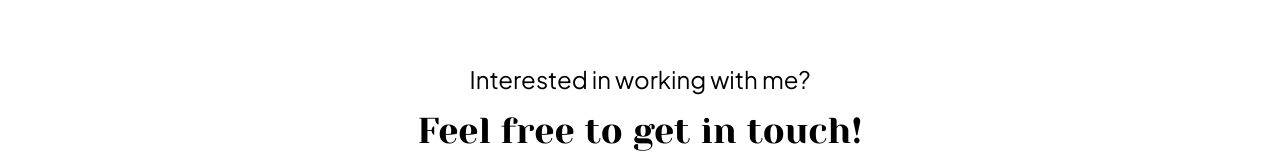
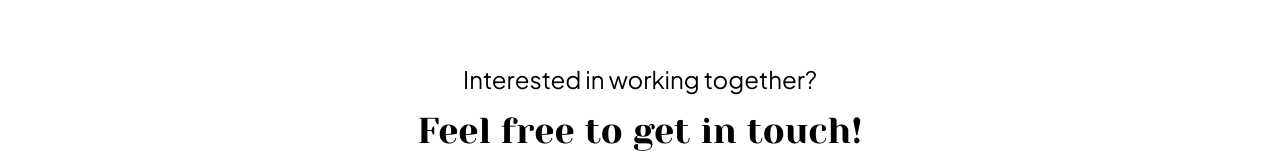
Before and after one commit to FarizioKautsar/profile-website, a Next.js app: page / in a window 1280 px wide. Shown: the part 5264-5417 px from the top of the page. Built offline with nearby package versions, Linux system fonts and the light colour scheme.

Commit message:
Contact me update

```diff
--- a/src/app/page.tsx
+++ b/src/app/page.tsx
@@ -240,7 +240,7 @@ function Home() {
           </div>
         </div>
         <div className="h-dvh text-left w-full z-20 col-span-3 flex flex-col items-center justify-center">
-          <h1 className="text-2xl mb-4">Interested in working with me?</h1>
+          <h1 className="text-2xl mb-4">Interested in working together?</h1>
           <span className="font-serif text-4xl mb-8">
             Feel free to get in touch!
           </span>
```
